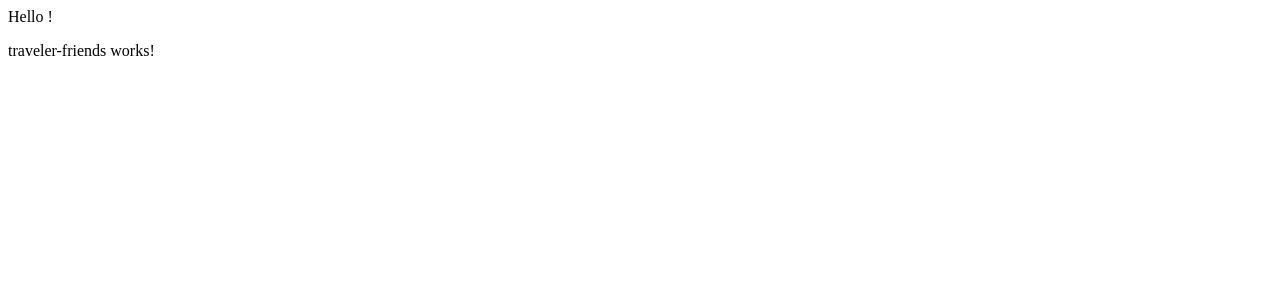
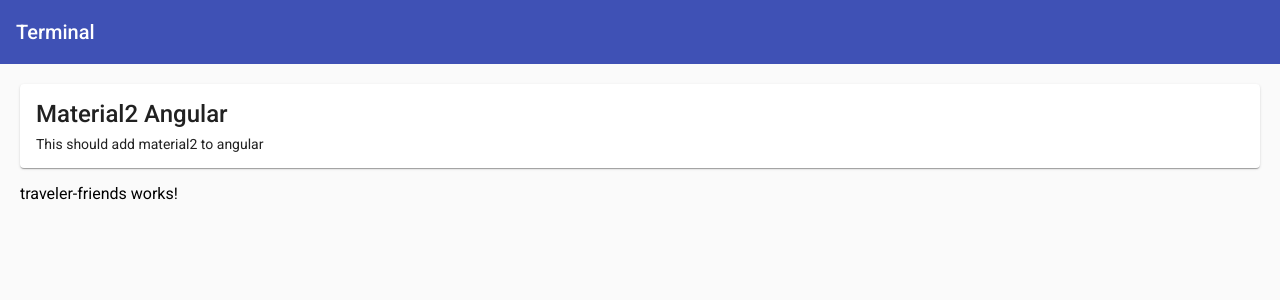
Before and after one commit to galczo5/hackyeah2019, an Angular app in the folder client/: page / in a window 1280 px wide. Shown: the top 300 px of the page. Built offline with nearby package versions, Linux system fonts and the light colour scheme.

Commit message:
added @angular/material

```diff
--- a/client/angular.json
+++ b/client/angular.json
@@ -29,6 +29,7 @@
               "src/manifest.webmanifest"
             ],
             "styles": [
+              "./node_modules/@angular/material/prebuilt-themes/deeppurple-amber.css",
               "src/styles.scss"
             ],
             "scripts": []
@@ -97,6 +98,7 @@
               "src/manifest.webmanifest"
             ],
             "styles": [
+              "./node_modules/@angular/material/prebuilt-themes/deeppurple-amber.css",
               "src/styles.scss"
             ],
             "scripts": []
@@ -128,6 +130,7 @@
           }
         }
       }
-    }},
+    }
+  },
   "defaultProject": "client"
 }
--- a/client/package.json
+++ b/client/package.json
@@ -12,15 +12,18 @@
   "private": true,
   "dependencies": {
     "@angular/animations": "~8.2.4",
+    "@angular/cdk": "~8.2.0",
     "@angular/common": "~8.2.4",
     "@angular/compiler": "~8.2.4",
     "@angular/core": "~8.2.4",
     "@angular/forms": "~8.2.4",
+    "@angular/material": "^8.2.0",
     "@angular/platform-browser": "~8.2.4",
     "@angular/platform-browser-dynamic": "~8.2.4",
     "@angular/pwa": "^0.803.4",
     "@angular/router": "~8.2.4",
     "@angular/service-worker": "~8.2.4",
+    "hammerjs": "^2.0.8",
     "rxjs": "~6.4.0",
     "tslib": "^1.10.0",
     "zone.js": "~0.9.1"
--- a/client/src/app/app.component.html
+++ b/client/src/app/app.component.html
@@ -1,3 +1,13 @@
-Hello !
+<mat-toolbar color="primary">
+  <mat-toolbar-row>
+    Terminal
+  </mat-toolbar-row>
+</mat-toolbar>
 
-<router-outlet></router-outlet>
+<main class="app-wrapper">
+  <mat-card>
+      <mat-card-title>Material2 Angular</mat-card-title>
+      <mat-card-content>This should add material2 to angular</mat-card-content>
+  </mat-card>
+  <router-outlet></router-outlet>
+</main>
--- a/client/src/app/app.module.ts
+++ b/client/src/app/app.module.ts
@@ -5,6 +5,8 @@
 import { AppComponent } from './app.component';
 import { ServiceWorkerModule } from '@angular/service-worker';
 import { environment } from '../environments/environment';
+import { BrowserAnimationsModule } from '@angular/platform-browser/animations';
+import { MaterialModule } from './material/material.module';
 
 @NgModule({
   declarations: [
@@ -13,7 +15,9 @@
   imports: [
     BrowserModule,
     AppRoutingModule,
-    ServiceWorkerModule.register('ngsw-worker.js', { enabled: environment.production })
+    ServiceWorkerModule.register('ngsw-worker.js', { enabled: environment.production }),
+    BrowserAnimationsModule,
+    MaterialModule
   ],
   providers: [],
   bootstrap: [AppComponent]
--- /dev/null
+++ b/client/src/app/material/material.module.ts
@@ -0,0 +1,17 @@
+import { NgModule } from '@angular/core';
+import { Provider } from '@angular/compiler/src/core';
+import { MatCardModule } from '@angular/material/card';
+import {MatToolbarModule} from "@angular/material/toolbar";
+import {MatGridListModule} from "@angular/material/grid-list";
+
+const modules: Array<Provider> = [
+  MatCardModule,
+  MatToolbarModule,
+  MatGridListModule
+];
+
+@NgModule({
+  imports: modules,
+  exports: modules
+})
+export class MaterialModule { }
--- a/client/src/index.html
+++ b/client/src/index.html
@@ -8,6 +8,8 @@
   <link rel="icon" type="image/x-icon" href="favicon.ico">
   <link rel="manifest" href="manifest.webmanifest">
   <meta name="theme-color" content="#1976d2">
+  <link href="https://fonts.googleapis.com/css?family=Roboto:300,400,500&display=swap" rel="stylesheet">
+  <link href="https://fonts.googleapis.com/icon?family=Material+Icons" rel="stylesheet">
 </head>
 <body>
   <app-root></app-root>
--- a/client/src/main.ts
+++ b/client/src/main.ts
@@ -1,3 +1,4 @@
+import 'hammerjs';
 import { enableProdMode } from '@angular/core';
 import { platformBrowserDynamic } from '@angular/platform-browser-dynamic';
 
--- a/client/src/styles.scss
+++ b/client/src/styles.scss
@@ -1 +1,19 @@
 /* You can add global styles to this file, and also import other style files */
+
+@import "~@angular/material/prebuilt-themes/indigo-pink.css";
+
+$background-color: #fafafa;
+
+html, body {
+  height: 100%;
+  background: $background-color;
+}
+body { margin: 0; font-family: Roboto, "Helvetica Neue", sans-serif; }
+
+$size-1: 10px;
+$size-2: 20px;
+$size-3: 25px;
+
+.app-wrapper {
+  padding: $size-2;
+}
```
Also changed, not shown: 1 other file (tests, documents, lock files or other folders).
